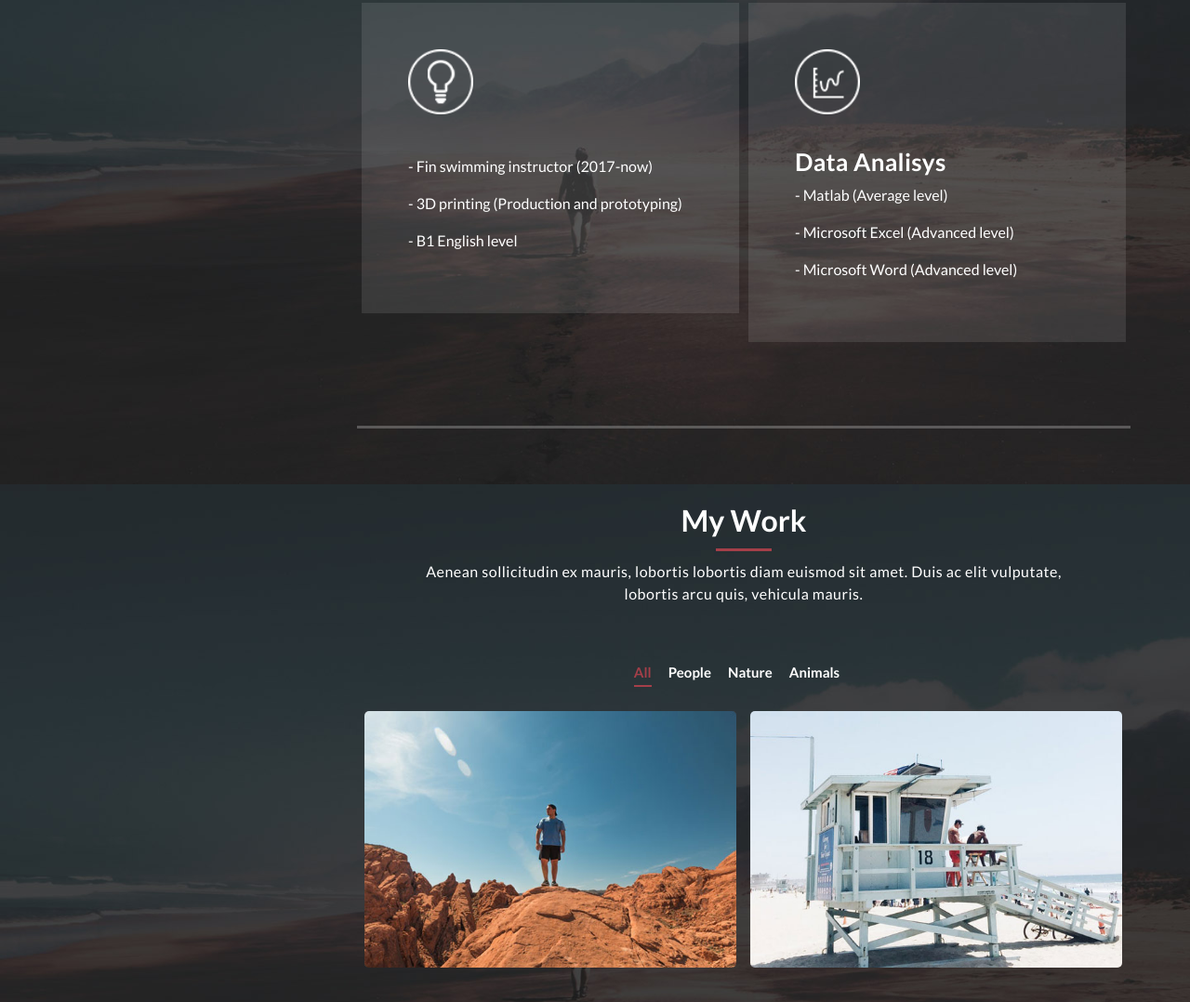
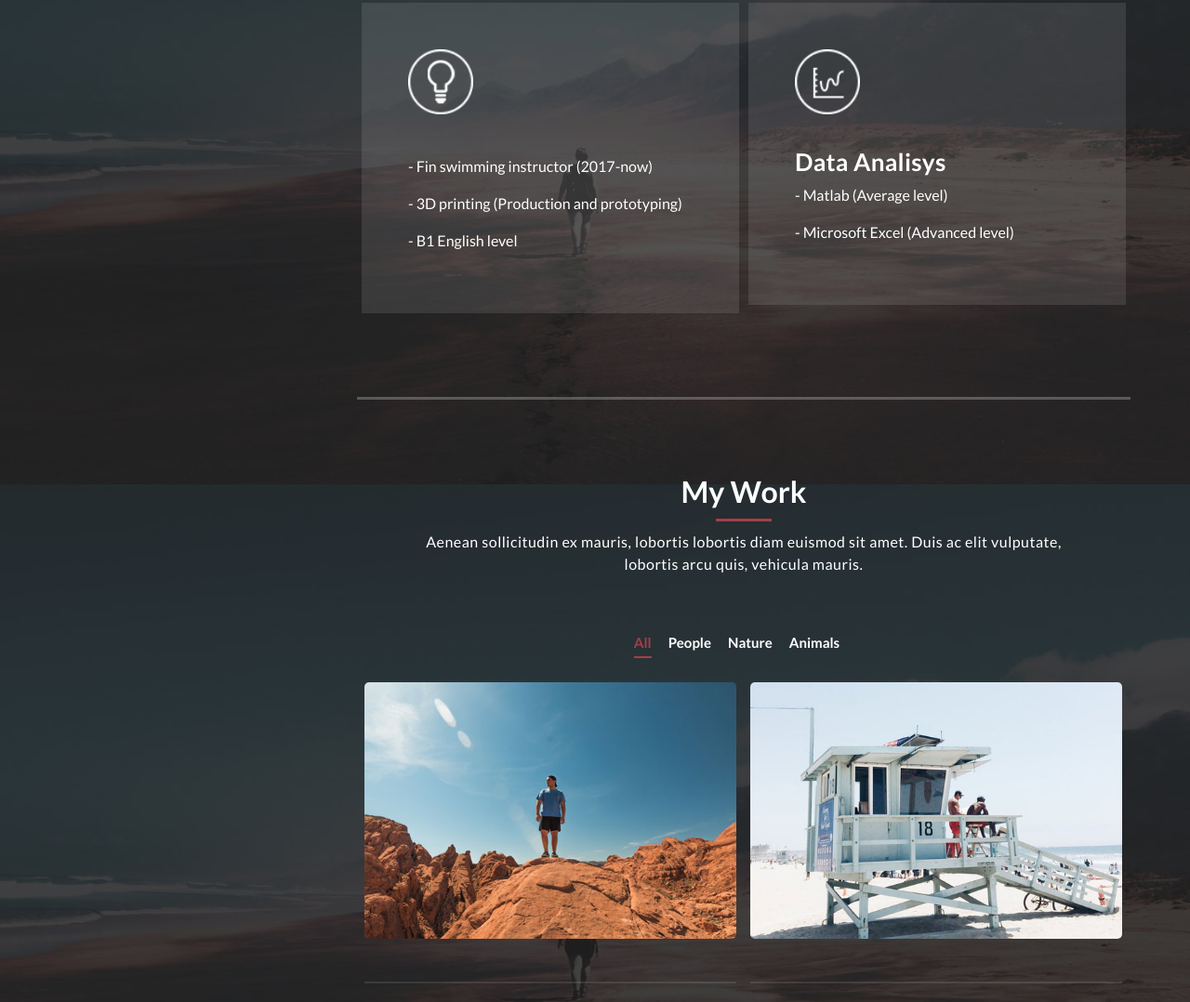
Before and after one commit to LeonardoRamazzotti/leonardo.r, a plain HTML site: page index.html in a window 1280 px wide. Shown: the part 1879-2957 px from the top of the page at 93% size. Drawn offline with Linux system fonts and the light colour scheme.

Commit message:
Update index.html

```diff
--- a/index.html
+++ b/index.html
@@ -205,8 +205,7 @@
                 <p>- Matlab (Average level)
                 </p>
                 <p>- Microsoft Excel (Advanced level)
-                </p>
-                <p>- Microsoft Word (Advanced level)
+
                 </p>
               </div>
             </div>
```
